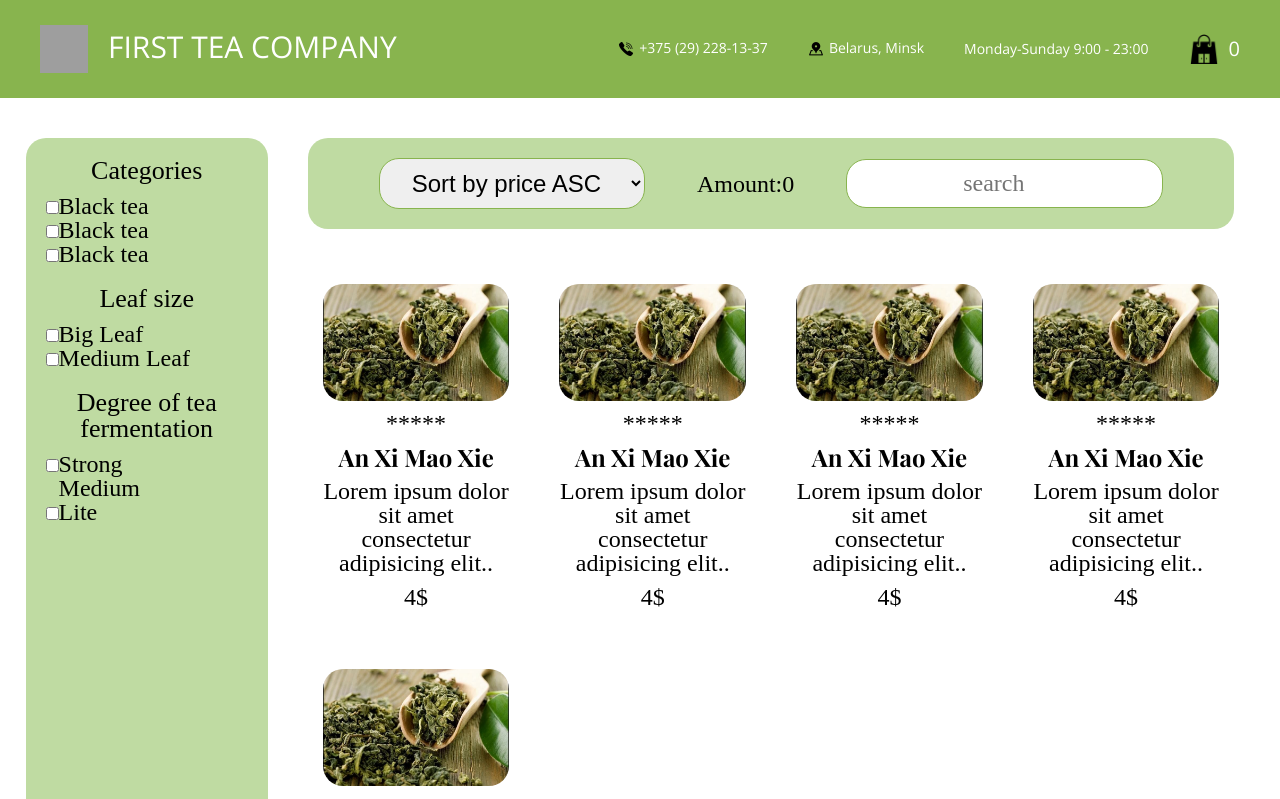
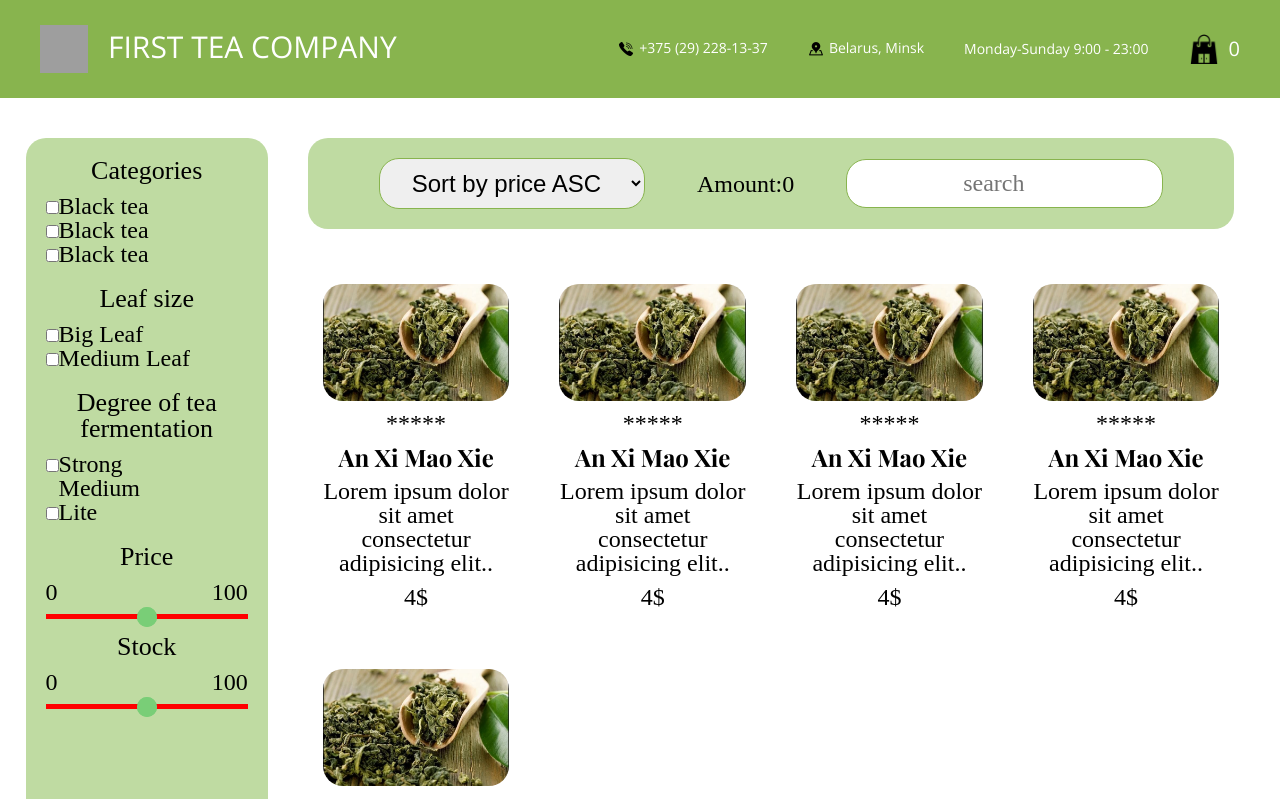
Before and after one commit to Ilyas022/online-store, a React app in the folder online-store/: page / in a window 1280 px wide. Shown: the top 799 px of the page. Built offline with nearby package versions, Linux system fonts and the light colour scheme; grey boxes are pictures that could not be loaded.

Commit message:
feat: add two slider filters

```diff
--- a/online-store/src/components/pages/mainPage/filters/filters.tsx
+++ b/online-store/src/components/pages/mainPage/filters/filters.tsx
@@ -4,7 +4,7 @@ export default function Filters() {
   return (
     <div className="catalog__filters filters">
       <div className="filters-list categories">
-        <h3 className="filters_title">Categories</h3>
+        <h3 className="filters__title">Categories</h3>
         <div className="filters-list__item">
           <input type="checkbox" name="" id="blackTea" />
           <label htmlFor="blackTea">Black tea</label>
@@ -22,7 +22,7 @@ export default function Filters() {
 
       </div>
       <div className="filters-list leaf-size">
-        <h3 className="filters_title">Leaf size</h3>
+        <h3 className="filters__title">Leaf size</h3>
         <div className="filters-list__item">
           <input type="checkbox" name="" id="bigLeaf" />
           <label htmlFor="BigLeaf">Big Leaf</label>
@@ -33,7 +33,7 @@ export default function Filters() {
         </div>
       </div>
       <div className="filters-list fermentation">
-        <h3 className="filters_title">Degree of tea fermentation</h3>
+        <h3 className="filters__title">Degree of tea fermentation</h3>
         <div className="filters-list__item">
           <input type="checkbox" name="" id="strongFermentation" />
           <label htmlFor="strongFermentation">Strong</label>
@@ -47,6 +47,45 @@ export default function Filters() {
           <label htmlFor="liteFermentation">Lite</label>
         </div>
       </div>
+      <div className="filters-list price">
+        <h3 className="filters__title">Price</h3>
+          <div className="filters-list__item filters-count">
+            <div className="filters-count__min">
+              0
+            </div>
+            <div className="filters-count__max">
+              100
+            </div>
+          </div>
+          <div className="filters-list__item filters-ranges">
+            <div className="filters-ranges__bar"></div>
+
+              <input onInput={(e) => console.log((e.target as HTMLInputElement).value)} className="filters-ranges__range" type="range" min="0" step="10"></input>
+              <input onInput={(e) => console.log((e.target as HTMLInputElement).value)} className="filters-ranges__range" type="range" max="100" step="10"></input>
+          </div>
+
+
+      </div>
+      <div className="filters-list stock">
+        <h3 className="filters__title">Stock</h3>
+          <div className="filters-list__item filters-count">
+            <div className="filters-count__min">
+              0
+            </div>
+            <div className="filters-count__max">
+              100
+            </div>
+          </div>
+          <div className="filters-list__item filters-ranges">
+            <div className="filters-ranges__bar"></div>
+
+              <input onInput={(e) => console.log((e.target as HTMLInputElement).value)} className="filters-ranges__range" type="range" min="0" step="10"></input>
+              <input onInput={(e) => console.log((e.target as HTMLInputElement).value)} className="filters-ranges__range" type="range" max="100" step="10"></input>
+          </div>
+
+
+      </div>
+
 
     </div>
   )
--- a/online-store/src/scss/components/_filters.scss
+++ b/online-store/src/scss/components/_filters.scss
@@ -12,7 +12,7 @@
     margin-bottom: 20px;
   }
   // .filters_title
-  &_title {
+  &__title {
     text-align: center;
     font-size: 26px;
     margin-bottom: 10px;
@@ -40,3 +40,52 @@
     z-index: 5;
   }
 }
+.price {
+}
+.filters-count {
+  margin-bottom: 10px;
+  display: flex;
+  justify-content: space-between;
+  // .price-count__min
+  &__min {}
+  // .price-count__max
+  &__max {}
+}
+.filters-ranges {
+  position: relative;
+  display: flex;
+  justify-content: space-between;
+  // .price-filters__min
+  &__min {
+  }
+  // .price-filters__max
+  &__max {
+  }
+
+
+  // .price-filters__range
+  &__bar {
+    position: absolute;
+    height: 5px;
+    width: 100%;
+    background-color: red;
+  }
+  // .price-filters__input
+  &__range {
+    position: absolute;
+    left: 0;
+    top: -7.5px;
+    width: 100%;
+    pointer-events: none;
+    background: none;
+    -webkit-appearance: none;
+    &::-webkit-slider-thumb {
+      height: 20px;
+      width: 20px;
+      -webkit-appearance: none;
+      pointer-events: auto;
+      background: rgb(121, 206, 119);
+      border-radius: 50%;
+    }
+  }
+}
```
